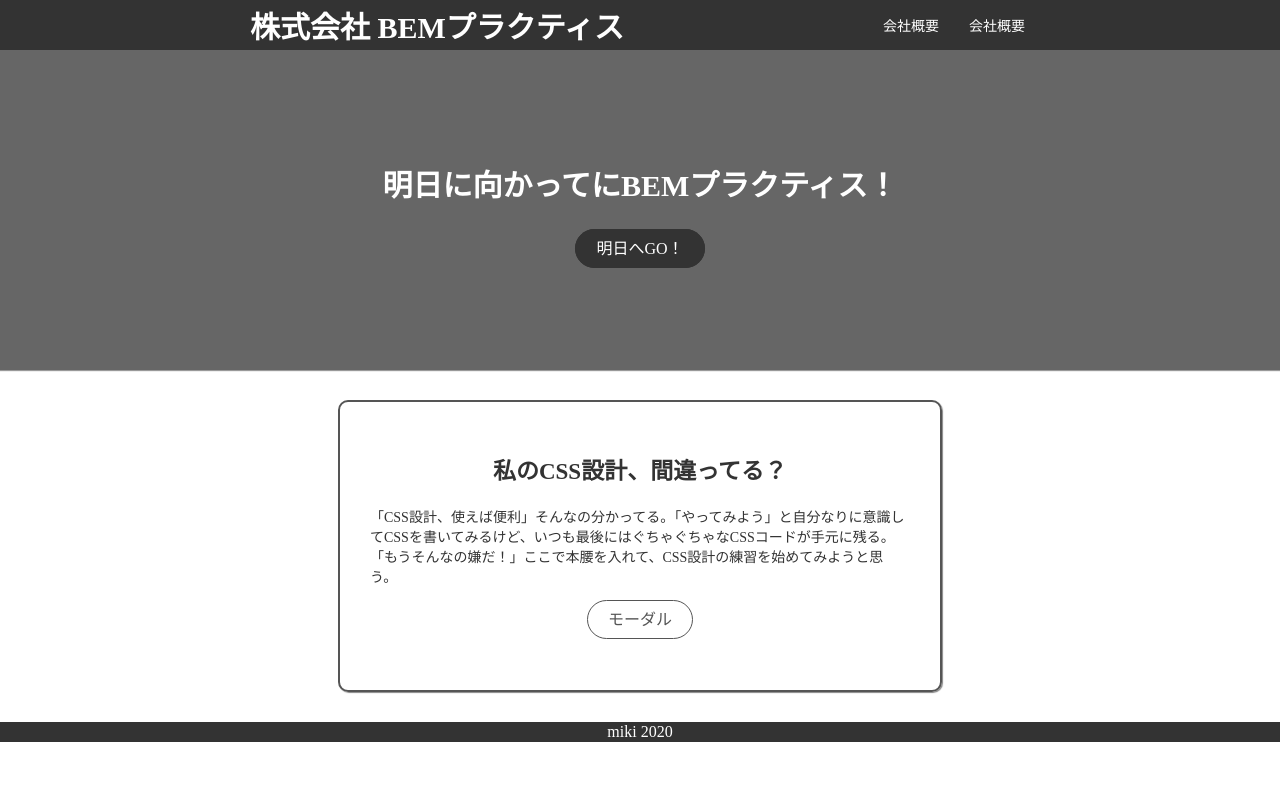
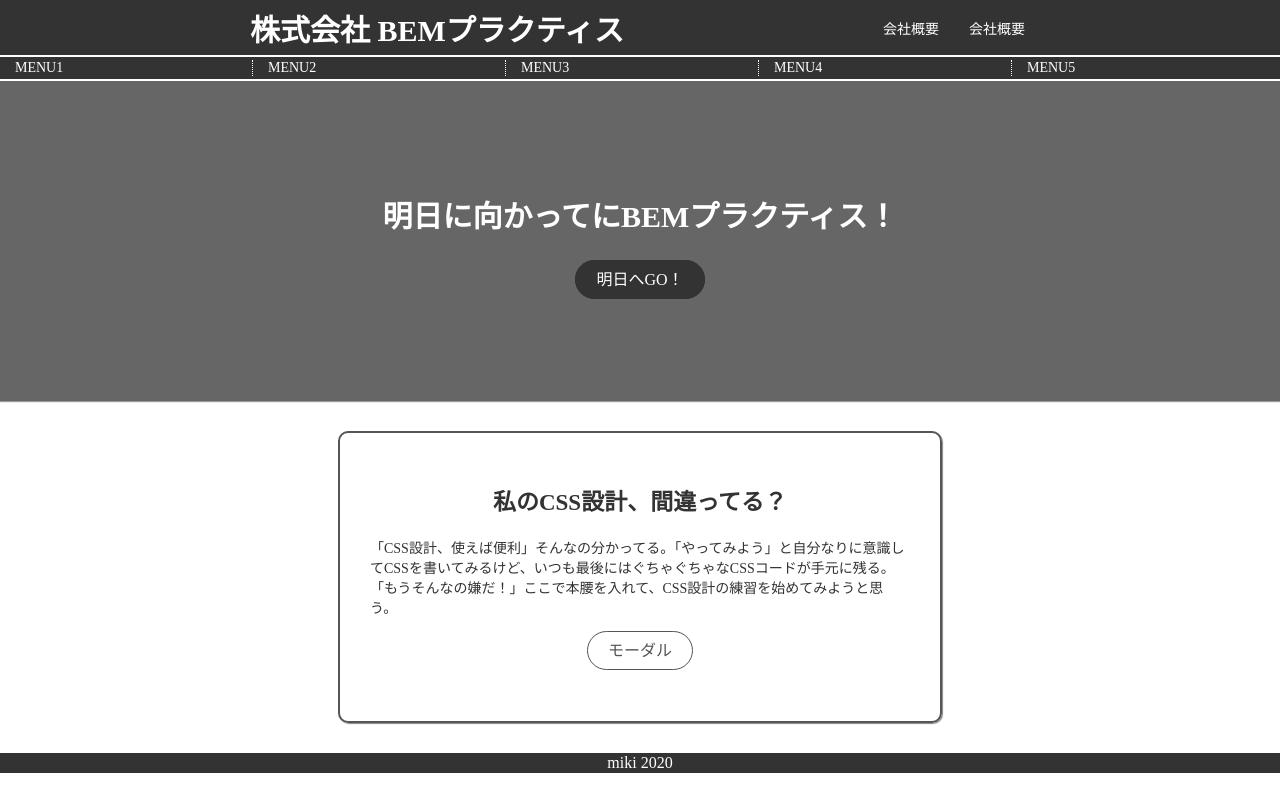
Before and after one commit to miki-tea/LearnBEM, a website: page index.html in a window 1280 px wide. Drawn offline with Linux system fonts and the light colour scheme.

Commit message:
制作中：メニューリンク

```diff
--- a/index.html
+++ b/index.html
@@ -15,7 +15,15 @@
       <ul class="menu">
         <li class="menu__item"><a href="" class="menu__link">会社概要</a></li>
         <li class="menu__item"><a href="" class="menu__link">会社概要</a></li>
-
+      </ul>
+    </div>
+    <div class="nav__wrapper">
+      <ul class="nav">
+        <li class="nav__item"><a href="" class="nav__link">MENU1</a></li>
+        <li class="nav__item"><a href="" class="nav__link">MENU2</a></li>
+        <li class="nav__item"><a href="" class="nav__link">MENU3</a></li>
+        <li class="nav__item"><a href="" class="nav__link">MENU4</a></li>
+        <li class="nav__item"><a href="" class="nav__link">MENU5</a></li>
       </ul>
     </div>
   </header>
--- a/scss/style.scss
+++ b/scss/style.scss
@@ -2,43 +2,98 @@ body{
   margin: 0;
   padding: 0;
 }
+
 h1,ul,li,p{
   margin: 0;
   padding: 0;
   font-size: 14px;
   color: #333;
 }
+
 ul{
   list-style: none;
 }
+
 a{
   text-decoration: none;
 }
+
 button{
   background-color: transparent;
   border: none;
+
   cursor: pointer;
   outline: none;
   padding: 0;
   appearance: none;
 }
+
 .header{
   background: #333;
   box-shadow: 0px 1px 1px #333 ;
+
   &__wrapper{
-    height: 50px;
+    height: 55px;
     display: flex;
     align-items: center;
     justify-content: space-between;
     max-width: 780px;
     margin: 0 auto;
   }
+
   &__logo{
     font-size: 30px;
     font-weight: bold;
     color: #fff;
   }
+
 }
+
+.nav {
+  width: 100%;
+  overflow: hidden;
+  position: relative;
+  padding-top: 5px;
+  padding-bottom: 5px;
+
+  &::before,&::after{
+    content: '';
+    position: absolute;
+    width: 100%;
+    background: white;
+    height: 2px;
+    z-index: 2;
+  }
+
+  &::before{
+    top: 0;
+    left: 0;
+  }
+  &::after{
+    bottom: 0;
+    left: 0;
+  }
+  &__item{
+    display: flex;
+    justify-content: center;
+    width: calc(100% / 5 - 4px);
+    float: left;
+    border-right: 1px dotted #fff;
+    &:last-child{
+      border-right: none; //右端のボーダー打ち消し
+    }
+
+  }
+
+  &__link{
+    color: #fff;
+    width: 100%;
+    padding-left: 15px;
+
+  }
+}
+// >>>>>>>>>>>>>>>>>>>>>>>>.header END
+
 .menu{
   display: flex;
   &__item{
```
Also changed, not shown: css/style.css.
